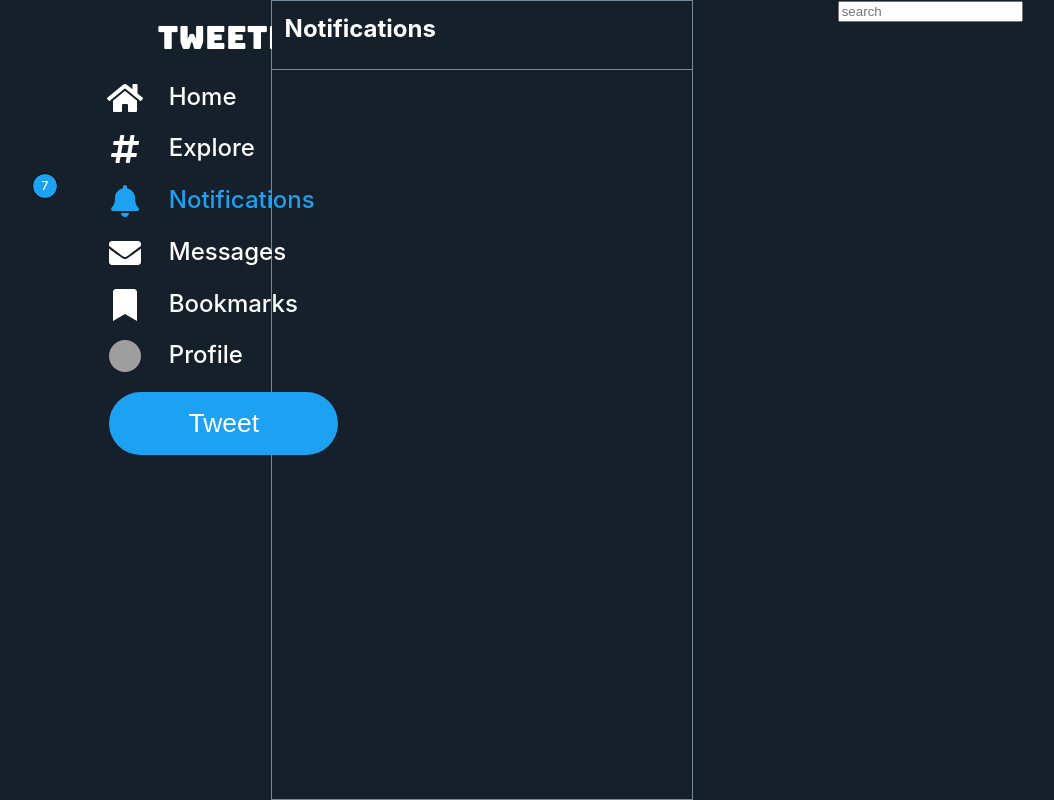
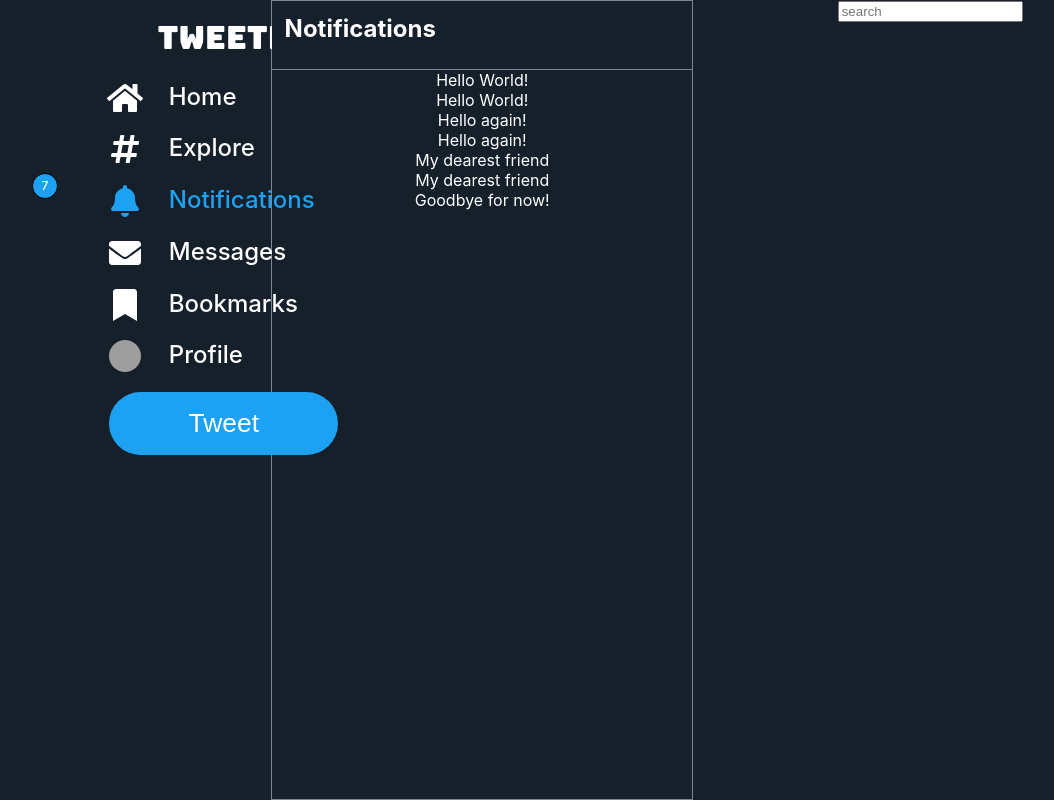
Before and after one commit to jadk97/tweeter-2.0, a React (Create React App) app: page /notifications in a window 1280 px wide. Shown: the whole page, without its empty margins (113-1167 px from the left). Built offline with nearby package versions, Linux system fonts and the light colour scheme; grey boxes are pictures that could not be loaded.

Commit message:
setup a basic template for the NotificationList and NotificationListItem components

```diff
--- a/src/components/NotificationList.js
+++ b/src/components/NotificationList.js
@@ -0,0 +1,11 @@
+import React from "react";
+import NotificationListItem from "./NotificationListItem";
+
+const NotificationList = (props) => {
+
+  return (
+    props.notifications.map(notification => <NotificationListItem text={notification.content}/>)
+  )
+}
+
+export default NotificationList;
--- a/src/components/NotificationListItem.js
+++ b/src/components/NotificationListItem.js
@@ -0,0 +1,12 @@
+import React from "react";
+// import NotificationList from "./NotificationList";
+
+const NotificationListItem = (props) => {
+  return (
+    <div>
+      {props.text}
+    </div>
+  )
+}
+
+export default NotificationListItem;
--- a/src/components/Notifications.js
+++ b/src/components/Notifications.js
@@ -3,6 +3,8 @@ import Header from "./Header";
 import flattenTweets from "../helpers/flattenTweets";
 import { useSelector } from "react-redux";
 import { selectUserProfile } from "../reducers/userProfileSlice";
+import NotificationList from "./NotificationList";
+
 const Notifications = (props) => {
 
   const userProfile = useSelector(selectUserProfile);
@@ -34,6 +36,7 @@ const Notifications = (props) => {
   return (
     <div className="center-view">
       <Header title={"Notifications"} />
+      <NotificationList notifications={notificationsFeed} />
     </div>
   )
 }
```
